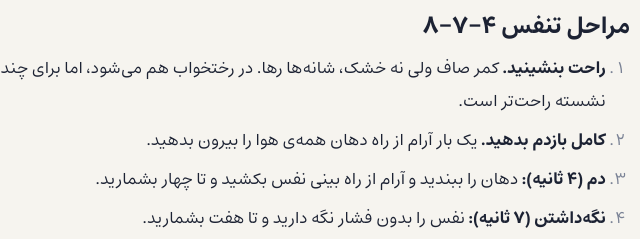
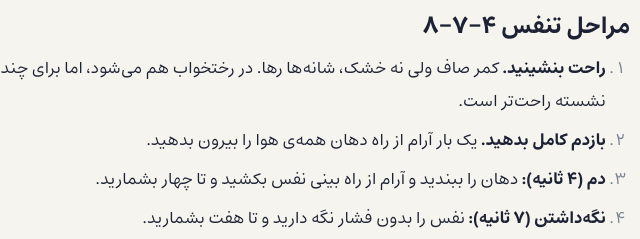
Before and after one commit to h-agharezaei/calm, a plain HTML site: page blog/breathing-478/index.html in a window 1280 px wide. Shown: the part 2020-2259 px from the top of the page, 374-1014 px from the left. Drawn offline with Linux system fonts and the light colour scheme.

Commit message:
Fix wording: بازدم کامل بدهید

```diff
--- a/blog/breathing-478/index.html
+++ b/blog/breathing-478/index.html
@@ -88,7 +88,7 @@
 <p>درباره‌ی تنفس آهسته به‌طور کلی شواهد بیشتری هست. یک مرور نظام‌مند روی ۱۵ مطالعه نشان داد تنفس با کمتر از ۱۰ نفس در دقیقه با تغییرات قابل‌اندازه‌گیری در ریتم قلب و فعالیت مغز و با گزارش آرامش بیشتر همراه است؛ نویسندگان تأکید کرده‌اند که سازوکار این اثرها هنوز روشن نیست (<a href="https://doi.org/10.3389/fnhum.2018.00353" rel="noopener" target="_blank">Zaccaro و همکاران، Frontiers in Human Neuroscience، ۲۰۱۸</a>). یک فراتحلیل روی ۱۲ کارآزمایی تصادفی هم اثر کم تا متوسطی از تمرین‌های تنفسی بر استرس گزارش‌شده پیدا کرد، اما نمونه‌ها کوچک بودند و بیشتر مطالعه‌ها خطر سوگیری متوسط داشتند (<a href="https://doi.org/10.1038/s41598-022-27247-y" rel="noopener" target="_blank">Fincham و همکاران، Scientific Reports، ۲۰۲۳</a>).</p>
 <p>جمع‌بندی صادقانه: تنفس ۴-۷-۸ یک تمرین ساده و کم‌هزینه برای مکث و آهسته کردن نفس است. اینکه برای همه یا برای خواب بهتر از روش‌های دیگر باشد، هنوز نشان داده نشده است.</p>
 <h2>مراحل تنفس ۴-۷-۸</h2>
-<ol><li><strong>راحت بنشینید.</strong> کمر صاف ولی نه خشک، شانه‌ها رها. در رختخواب هم می‌شود، اما برای چند بار اول نشسته راحت‌تر است.</li><li><strong>کامل بازدم بدهید.</strong> یک بار آرام از راه دهان همه‌ی هوا را بیرون بدهید.</li><li><strong>دم (۴ ثانیه):</strong> دهان را ببندید و آرام از راه بینی نفس بکشید و تا چهار بشمارید.</li><li><strong>نگه‌داشتن (۷ ثانیه):</strong> نفس را بدون فشار نگه دارید و تا هفت بشمارید.</li><li><strong>بازدم (۸ ثانیه):</strong> آهسته از راه دهان بیرون بدهید و تا هشت بشمارید. در نسخه‌ی رایج، نوک زبان پشت دندان‌های جلوی بالا قرار می‌گیرد و بازدم با صدای نرم «فوو» همراه است، اما این بخش اختیاری است.</li><li><strong>تکرار کنید.</strong> این یک دور بود. برای شروع چهار دور انجام دهید و بعد چند نفس عادی بکشید.</li></ol>
+<ol><li><strong>راحت بنشینید.</strong> کمر صاف ولی نه خشک، شانه‌ها رها. در رختخواب هم می‌شود، اما برای چند بار اول نشسته راحت‌تر است.</li><li><strong>بازدم کامل بدهید.</strong> یک بار آرام از راه دهان همه‌ی هوا را بیرون بدهید.</li><li><strong>دم (۴ ثانیه):</strong> دهان را ببندید و آرام از راه بینی نفس بکشید و تا چهار بشمارید.</li><li><strong>نگه‌داشتن (۷ ثانیه):</strong> نفس را بدون فشار نگه دارید و تا هفت بشمارید.</li><li><strong>بازدم (۸ ثانیه):</strong> آهسته از راه دهان بیرون بدهید و تا هشت بشمارید. در نسخه‌ی رایج، نوک زبان پشت دندان‌های جلوی بالا قرار می‌گیرد و بازدم با صدای نرم «فوو» همراه است، اما این بخش اختیاری است.</li><li><strong>تکرار کنید.</strong> این یک دور بود. برای شروع چهار دور انجام دهید و بعد چند نفس عادی بکشید.</li></ol>
 <h3>برای شروع چند دور کافی است؟</h3>
 <p>در راهنماهای رایج، چهار دور برای شروع پیشنهاد می‌شود و بعد از چند هفته تمرین، حداکثر تا هشت دور. دلیلش ساده است: نگه‌داشتن نفس و بازدم طولانی برای بدنی که به آن عادت ندارد، ممکن است سبکی سر بیاورد. بیشتر بودن دورها لزوماً بهتر نیست.</p>
 <h2>تمرین با راهنما</h2>
```
Also changed, not shown: 1 other file.
